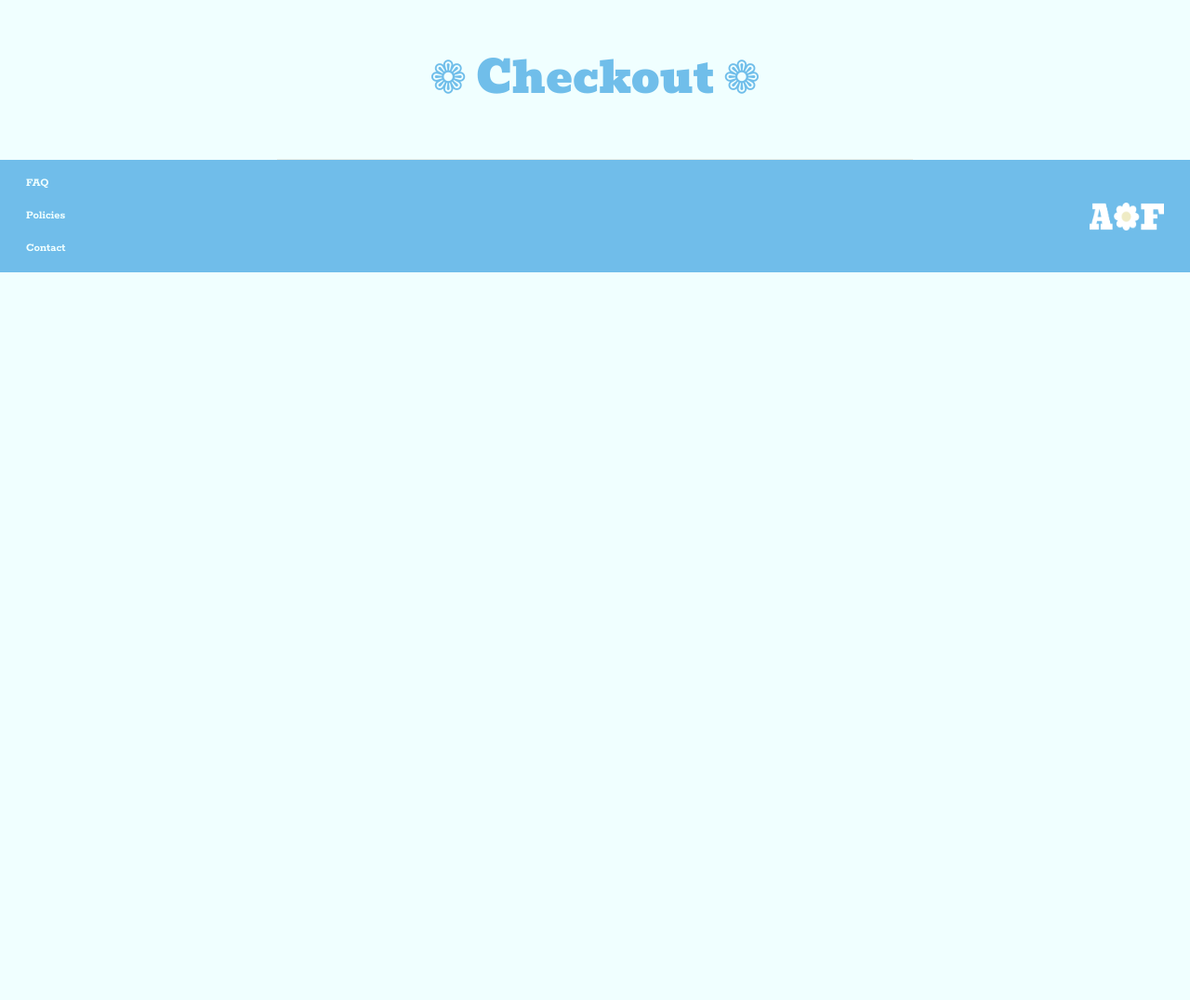
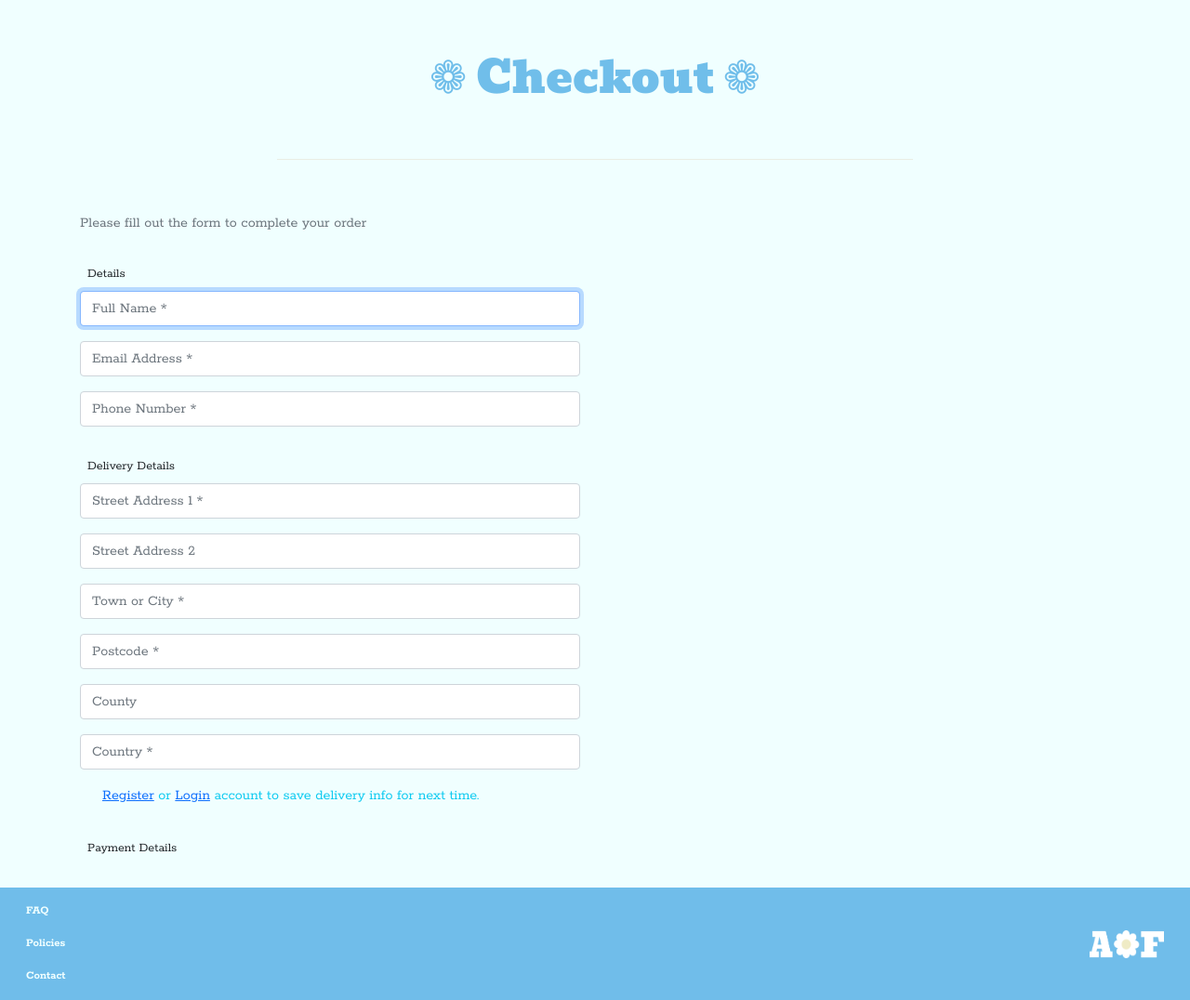
Before and after one commit to DevSteg/ab_flo_art, a Django app: template checkout/templates/checkout/checkout.html in a window 1280 px wide. Shown: the part 95-1171 px from the top of the page at 93% size. Before the commit the page ends 388 px from the top, so only its background shows below. Run offline with Django 3.2, Linux system fonts and the light colour scheme; the template is opened without the code that fills it: values that come from a table or form of the project are taken from there, others are empty.

Commit message:
Add checkout form and install crispy_bootstrap5

```diff
--- a/abigail_flower/settings.py
+++ b/abigail_flower/settings.py
@@ -46,6 +46,7 @@ INSTALLED_APPS = [
     'basket',
     'checkout',
     'crispy_forms',
+    'crispy_bootstrap5'
 ]
 
 MIDDLEWARE = [
@@ -60,7 +61,8 @@ MIDDLEWARE = [
 
 ROOT_URLCONF = 'abigail_flower.urls'
 
-CRISPY_TEMPLATE_PACK = 'bootstrap4'
+CRISPY_TEMPLATE_PACK = 'bootstrap5'
+CRISPY_ALLOWED_TEMPLATE_PACKS = "bootstrap5"
 
 TEMPLATES = [
     {
--- a/checkout/templates/checkout/checkout.html
+++ b/checkout/templates/checkout/checkout.html
@@ -8,7 +8,48 @@
             <h2 class="product-title">&#10049; Checkout &#10049;</h2>
         </div>
         <hr class="col-12 pro-hr">
-
+    </div>
+    <div class="row mt-5">
+        <div class="col-md-6 col-sm-12 py-2 px-3">
+            <p class="text-muted">Please fill out the form to complete your order</p>
+            <form action="{% url 'checkout' %}" method="POST" id="payment-form">
+                {% csrf_token %}
+                <fieldset>
+                    <legend class="fieldset-label small text-black mt-3 px-2 w-auto">Details</legend>
+                    {{ order_form.full_name | as_crispy_field }}
+                    {{ order_form.email | as_crispy_field }}
+                    {{ order_form.phone_number | as_crispy_field }}
+                </fieldset>
+                <fieldset>
+                    <legend class="fieldset-label small text-black mt-3 px-2 w-auto">Delivery Details</legend>
+                    {{ order_form.street_address1 | as_crispy_field }}
+                    {{ order_form.street_address2 | as_crispy_field }}
+                    {{ order_form.town_city | as_crispy_field }}
+                    {{ order_form.postcode | as_crispy_field }}
+                    {{ order_form.county | as_crispy_field }}
+                    {{ order_form.country | as_crispy_field }}
+                    <div class="form-check form-check-inline float-right mr-0">
+                        {% if user.is_authenticated %}
+                        <label for="save-info" class="form-check-label"> Save delivery info to your account?</label>
+                        <input type="checkbox" class="form-check-input ml-2 mr-0" id="save-info" name="save-info">
+                        {% else %}
+                        <label class="form-check-label" for="save-info">
+                            <p class="text-info">
+                                <a href="{% url 'account_signup' %}">Register</a> or
+                                <a href="{% url 'account_login' %}">Login</a> account to save delivery info for next
+                                time.
+                            </p>
+                        </label>
+                        {% endif %}
+                    </div>
+                </fieldset>
+                <fieldset>
+                    <legend class="fieldset-label small text-black mt-3 px-2 w-auto">Payment Details</legend>
+                    <div class="mb-3" id="card-element"></div>
+                    <div class="mb-3 text-danger" id="card-errors" role="alert"></div>
+                </fieldset>
+            </form>
+        </div>
     </div>
 </div>
 {% endblock %}
```
